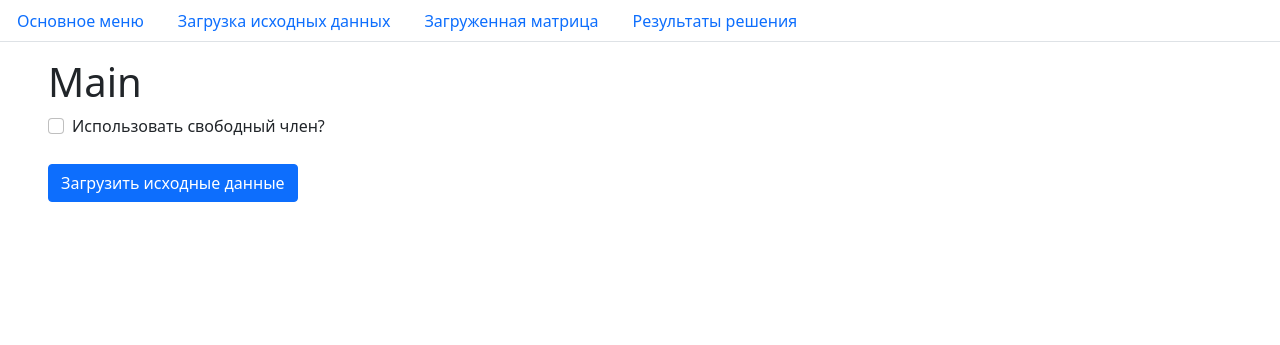
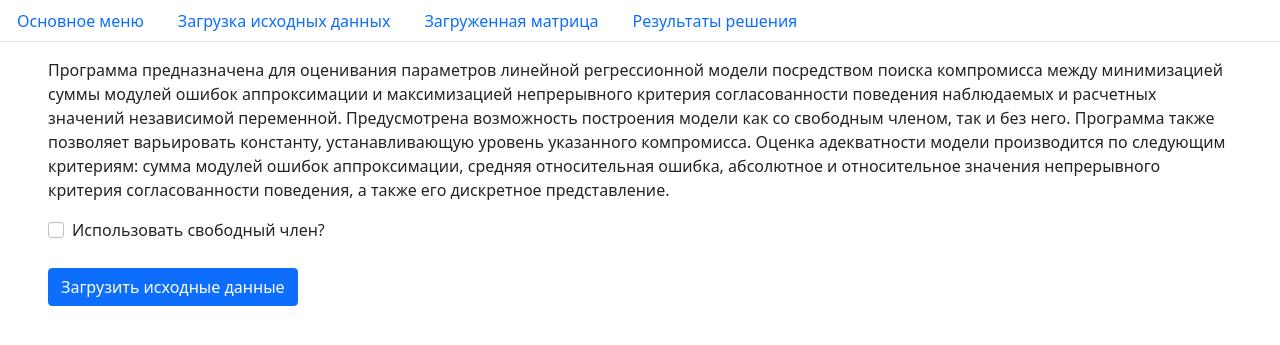
Before and after one commit to onebadman/NKSP, a Flask app: template templates/main.html in a window 1280 px wide. Shown: the top 345 px of the page. Run offline with Flask 2, Linux system fonts and the light colour scheme; the template is opened without the code that fills it, so the values that code supplies are empty.

Commit message:
NKSP-23 Добавить на главную страницу описание программы.

```diff
--- a/templates/data.html
+++ b/templates/data.html
@@ -2,7 +2,6 @@
 {% from 'macros.html' import render_table_load_data %}
 
 {% block content %}
-    <h1>Data</h1>
 
     {% if meta_data.load_data %}
         {{ render_table_load_data(meta_data) }}
--- a/templates/load.html
+++ b/templates/load.html
@@ -2,7 +2,6 @@
 {% from 'macros.html' import render_table_load_data %}
 
 {% block content %}
-    <h1>Load</h1>
 
     <div class="py-3 px-lg-5">
         <form action="" method=post enctype=multipart/form-data>
--- a/templates/main.html
+++ b/templates/main.html
@@ -1,7 +1,17 @@
 {% extends 'base.html' %}
 
 {% block content %}
- <h1>Main</h1>
+    <p>
+        Программа предназначена для оценивания параметров линейной регрессионной модели
+        посредством поиска компромисса между минимизацией суммы модулей ошибок аппроксимации
+        и максимизацией непрерывного критерия согласованности поведения наблюдаемых и расчетных
+        значений независимой переменной. Предусмотрена возможность построения модели как со
+        свободным членом, так и без него. Программа также позволяет варьировать константу,
+        устанавливающую уровень указанного компромисса. Оценка адекватности модели производится по
+        следующим критериям: сумма модулей ошибок аппроксимации, средняя относительная ошибка,
+        абсолютное и относительное значения непрерывного критерия согласованности поведения,
+        а также его дискретное представление.
+    </p>
 
     <form name="setParams" action="/form/free_chlen" method="post">
         <div class="row align-items-start">
@@ -12,8 +22,8 @@
                 </div>
             </div>
         </div>
-
         <br>
         <button type="submit" class="btn btn-primary">Загрузить исходные данные</button>
     </form>
+
 {% endblock %}
```
